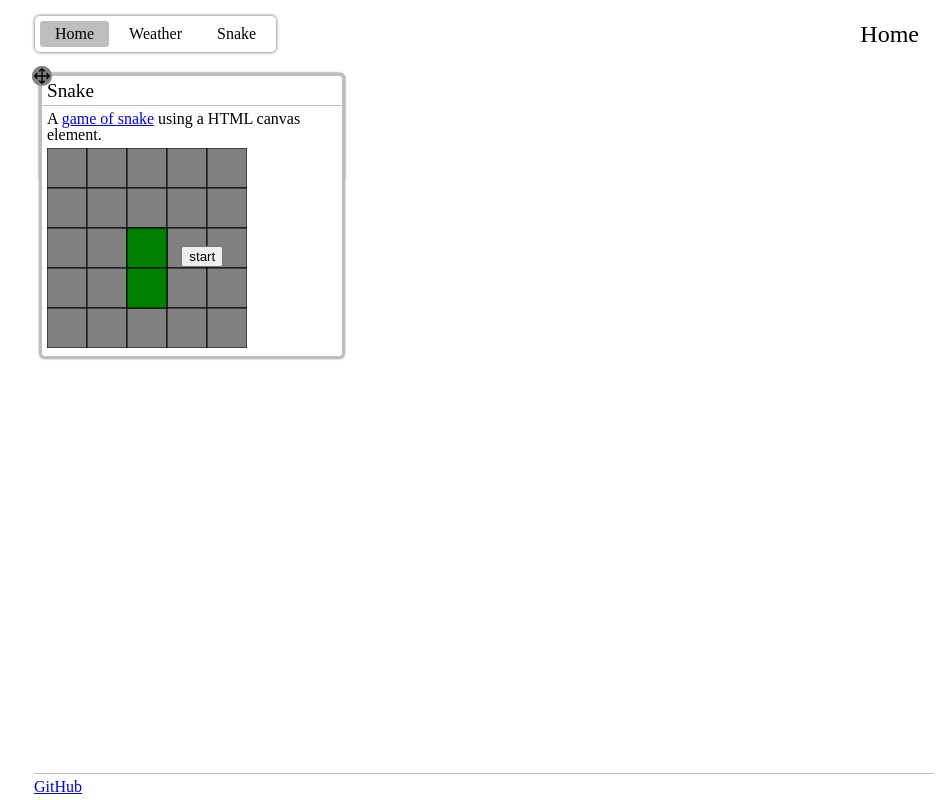
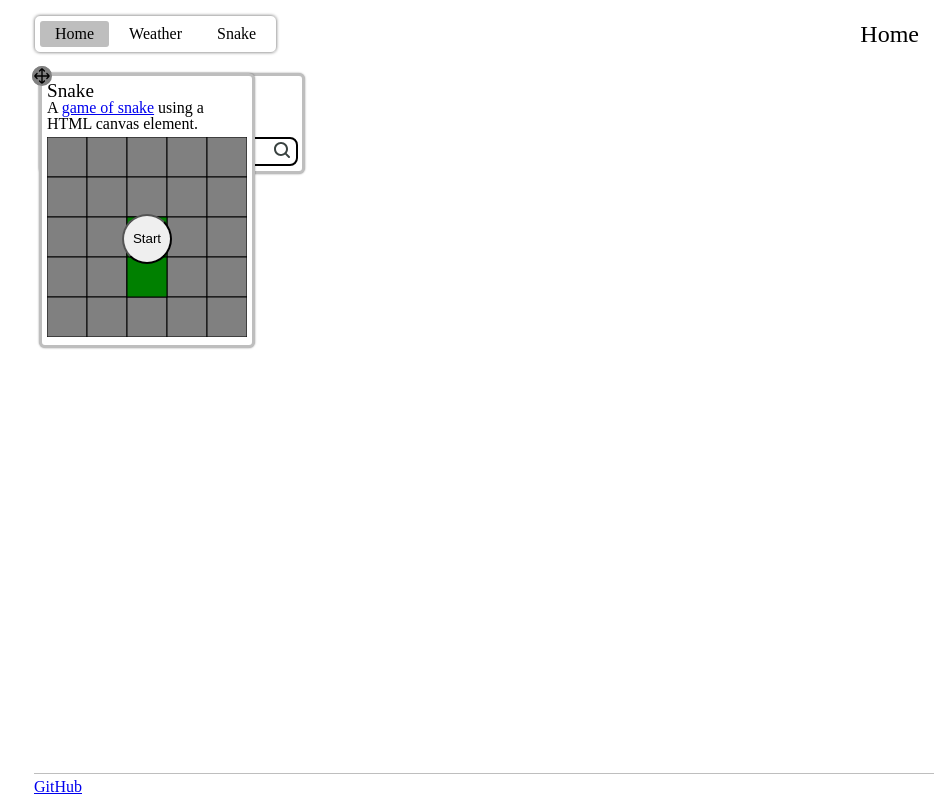
Before and after one commit to Imad-C/imads-demos, a SvelteKit app: page / in a window 1280 px wide. Shown: the whole page, without its empty margins (156-1105 px from the left). Built offline with nearby package versions, Linux system fonts and the light colour scheme.

Commit message:
Add countdown to Snake

```diff
--- a/src/components/Card.svelte
+++ b/src/components/Card.svelte
@@ -5,8 +5,15 @@
 		content,
 		title,
 		top = '0px',
-		left = '0px'
-	}: { content: Snippet; title?: string; top?: string; left?: string } = $props();
+		left = '0px',
+		minWidth = '0px'
+	}: {
+		content: Snippet;
+		title?: string;
+		top?: string;
+		left?: string;
+		minWidth?: string;
+	} = $props();
 
 	let container: HTMLDivElement;
 	let dragger: HTMLImageElement;
@@ -46,7 +53,11 @@
 	}
 </script>
 
-<div class="container" bind:this={container} style={`top: ${top}; left: ${left};`}>
+<div
+	class="container"
+	bind:this={container}
+	style={`top: ${top}; left: ${left}; min-width: ${minWidth}`}
+>
 	<img
 		src="/drag.svg"
 		alt="An icon to indicate a draggable UI element."
@@ -65,11 +76,7 @@
 		border: solid var(--colour-silver) 3px;
 		border-radius: var(--border-radius-medium);
 		box-shadow: 0 0 2px rgba(0, 0, 0, 0.4);
-		min-width: 300px;
 		background: white;
-	}
-
-	.container > * {
 		padding: var(--spacing-small);
 	}
 
@@ -77,8 +84,8 @@
 		width: 20px;
 		height: 20px;
 		position: absolute;
-		top: -15px;
-		left: -15px;
+		top: -10px;
+		left: -10px;
 		transition: transform 0.2s ease-in-out;
 	}
 
@@ -89,7 +96,7 @@
 
 	.title {
 		font-size: 1.2rem;
-		border-bottom: solid 1px var(--colour-silver);
+		/* border-bottom: solid 1px var(--colour-silver); */
 	}
 
 	.content {
--- a/src/components/Search.svelte
+++ b/src/components/Search.svelte
@@ -1,9 +1,12 @@
 <script lang="ts">
-	let { value = $bindable(), handler }: { value: string; handler: (event: MouseEvent) => void } =
-		$props();
+	let {
+		value = $bindable(),
+		handler,
+		width = '15rem'
+	}: { value: string; handler: (event: MouseEvent) => void; width?: string } = $props();
 </script>
 
-<div class="search-container">
+<div class="search-container" style="width: {width};">
 	<input bind:value id="search" placeholder="Search Location" />
 	<button onclick={handler} aria-label="search">
 		<svg
--- a/src/lib/snake.ts
+++ b/src/lib/snake.ts
@@ -29,6 +29,7 @@ class Coordinate {
 }
 
 export class Game {
+	running: boolean = false;
 	board: Board;
 	snake: Snake;
 	runIntervalId: number = 0;
@@ -41,6 +42,8 @@ export class Game {
 		this.draw();
 	}
 
+	onStop?: () => void;
+
 	checkFoodCollision() {
 		if (this.food?.body.equals(this.snake.head)) {
 			this.snake.addToHead(this.food.body);
@@ -50,7 +53,9 @@ export class Game {
 
 	reset(): void {
 		clearInterval(this.runIntervalId);
+		this.running = false;
 		this.snake = new Snake(this.board);
+		this.onStop?.();
 	}
 
 	update(): void {
@@ -67,6 +72,7 @@ export class Game {
 	}
 
 	run(): void {
+		this.running = true;
 		this.runIntervalId = setInterval(() => {
 			this.update();
 			this.draw();
--- a/src/routes/+page.svelte
+++ b/src/routes/+page.svelte
@@ -4,6 +4,7 @@
 	import Search from '$components/Search.svelte';
 	import Snake from './snake/Snake.svelte';
 
+	let container: HTMLDivElement;
 	let weatherSearchValue = '';
 
 	function weatherRedirect() {
@@ -11,14 +12,14 @@
 	}
 </script>
 
-<div class="container">
-	<Card title="Weather" top="0" left="0">
+<div class="container" bind:this={container}>
+	<Card title="Weather" top="0" left="0" minWidth="250px">
 		{#snippet content()}
 			<p class="card-text">
 				A <a href="/weather">weather app</a> using the
 				<a href="https://www.visualcrossing.com/">Visual Crossing</a> API.
 			</p>
-			<Search bind:value={weatherSearchValue} handler={weatherRedirect} />
+			<Search bind:value={weatherSearchValue} handler={weatherRedirect} width="97%" />
 		{/snippet}
 	</Card>
 
--- a/src/routes/snake/Snake.svelte
+++ b/src/routes/snake/Snake.svelte
@@ -9,12 +9,18 @@
 		canvasHeight = 500
 	}: { gridSquares?: number; canvasWidth?: number; canvasHeight?: number } = $props();
 
-	let game: Game | null = $state(null);
+	let game = $state<Game | null>(null);
+	let gameRunning = $state<boolean>(false);
 	let canvas: HTMLCanvasElement | null = $state(null);
+	let buttonText = $state('Start');
 
 	onMount(() => {
 		game = new Game(canvas!, gridSquares);
 		const unmountKeyPress = mountKeyPress();
+		game.onStop = () => {
+			gameRunning = false;
+			buttonText = 'Start';
+		};
 
 		onDestroy(() => {
 			unmountKeyPress();
@@ -27,6 +33,7 @@
 
 	function mountKeyPress() {
 		const handleKeyDown = (event: KeyboardEvent) => {
+			if (!gameRunning) return;
 			switch (event.key) {
 				case 'ArrowUp':
 				case 'w':
@@ -53,13 +60,31 @@
 			window.removeEventListener('keydown', handleKeyDown);
 		};
 	}
+
+	function startCountdown(n: number, ms: number = 1000, onFinish: () => void) {
+		if (n === 0) {
+			onFinish?.();
+			return;
+		}
+
+		buttonText = String(n);
+
+		setTimeout(() => {
+			startCountdown(n - 1, ms, onFinish);
+		}, ms);
+	}
+
+	function startGame() {
+		startCountdown(3, 500, () => {
+			game?.run();
+			gameRunning = true;
+		});
+	}
 </script>
 
 <div class="snake-container">
-	{#if game}
-		<button onclick={() => game!.run()} class="start-button">start</button>
-	{:else}
-		<p>Loading...</p>
+	{#if !gameRunning}
+		<button onclick={startGame} class="start-button">{buttonText}</button>
 	{/if}
 	<canvas width={canvasWidth} height={canvasHeight} bind:this={canvas}></canvas>
 </div>
@@ -70,8 +95,12 @@
 	}
 
 	.start-button {
+		height: 50px;
+		width: 50px;
+		border-radius: 50%;
 		position: absolute;
-		left: 46.3%;
-		top: 48%;
+		left: 50%;
+		top: 50%;
+		transform: translate(-50%, -50%);
 	}
 </style>
```
